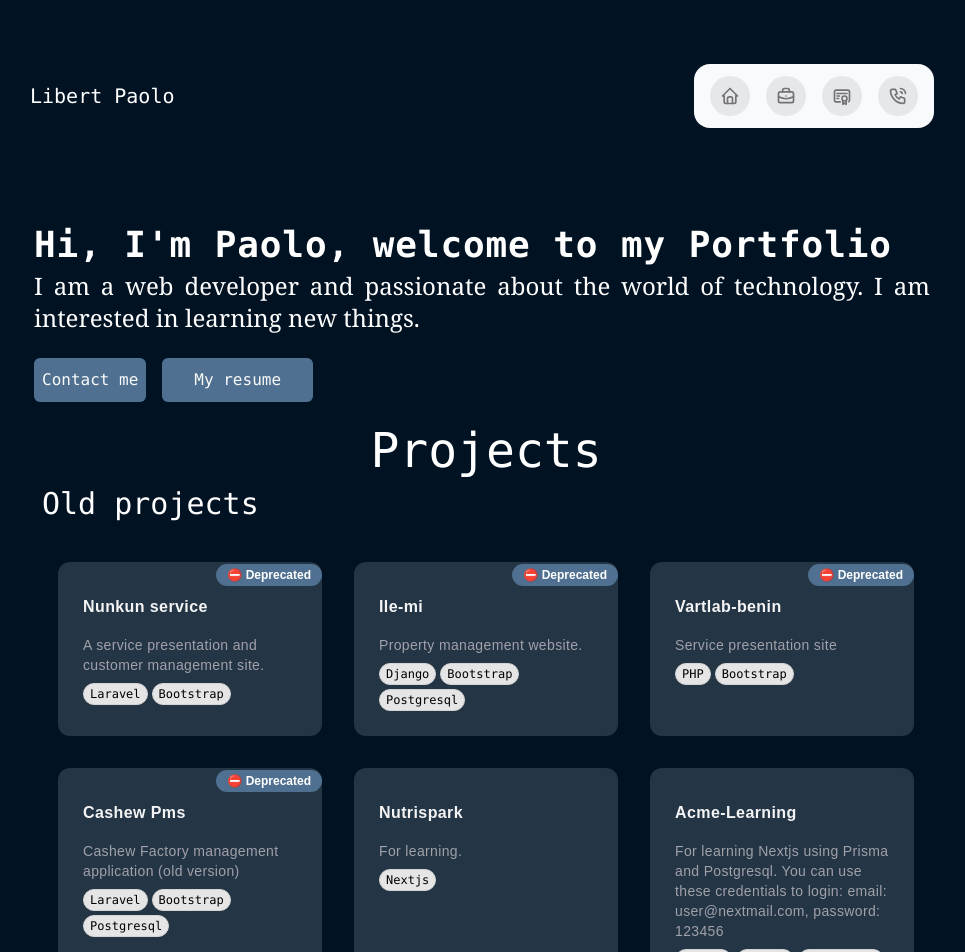
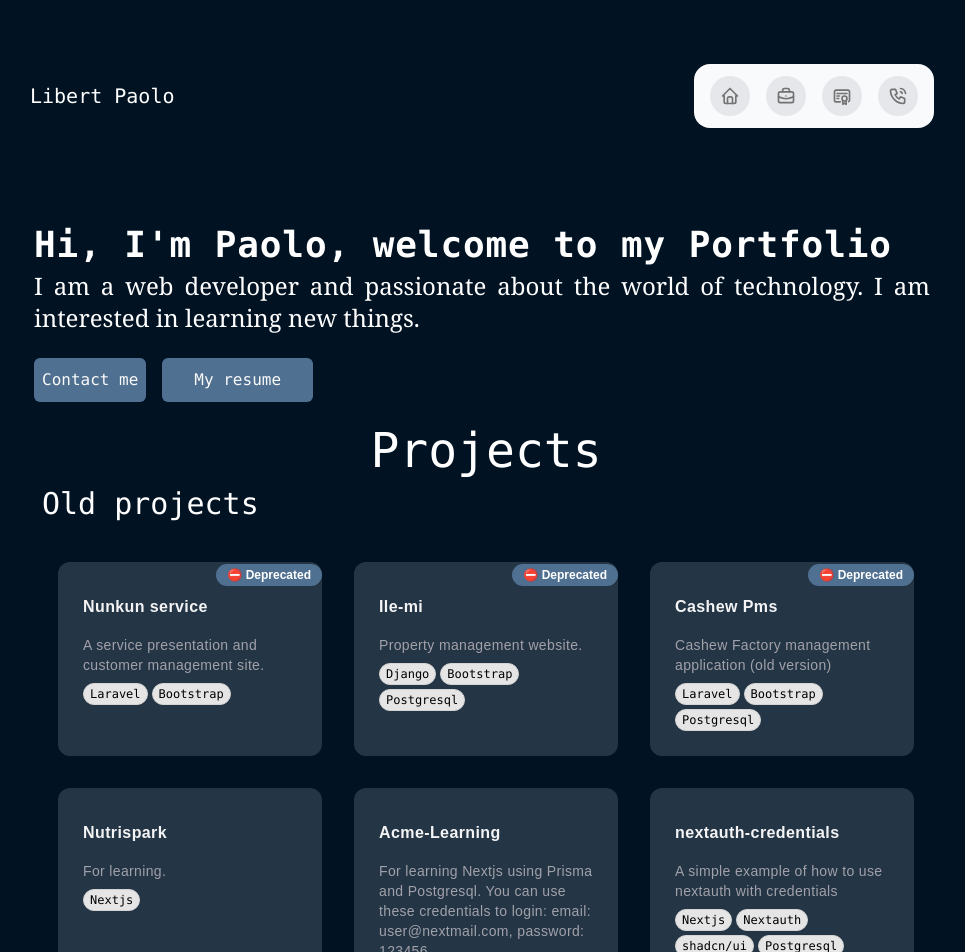
Before and after one commit to Paololibert/portfolio, a Next.js app: page / in a window 1280 px wide. Shown: the top 952 px of the page, without its empty margins (158-1123 px from the left). Built offline with nearby package versions, Linux system fonts and the light colour scheme.

Commit message:
updating project

```diff
--- a/src/app/_components/project.tsx
+++ b/src/app/_components/project.tsx
@@ -16,13 +16,13 @@ export default function Project() {
       technologies: ["Django", "Bootstrap","Postgresql"],
       deprecated:true
     },
-    {
+    /* {
       title: "Vartlab-benin",
       description: "Service presentation site",
       link: "https://vartlab-benin.com/",
       technologies: ["PHP", "Bootstrap"],
       deprecated:true
-    },
+    }, */
     {
       title: "Cashew Pms",
       description: "Cashew Factory management application (old version)",
@@ -41,6 +41,12 @@ export default function Project() {
       description: "For learning Nextjs using Prisma and Postgresql. You can use these credentials to login: email: user@nextmail.com, password: 123456",
       link: "https://learning-acme.vercel.app/",
       technologies: ["Nextjs", "Prisma","Postgresql"],
+    },
+    {
+      title: "nextauth-credentials",
+      description: "A simple example of how to use nextauth with credentials",
+      link: "https://nextauth-credentials.vercel.app/",
+      technologies: ["Nextjs", "Nextauth","shadcn/ui","Postgresql"],
     },
   ];
 
```
